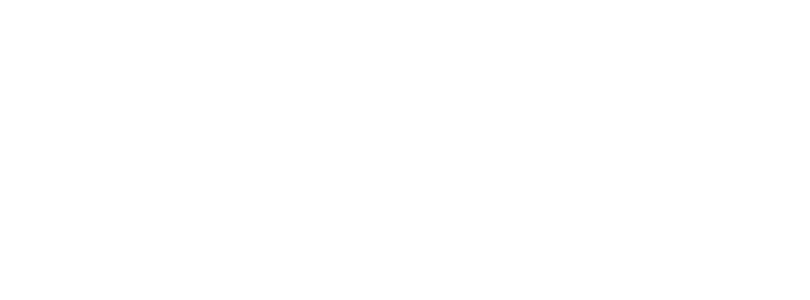
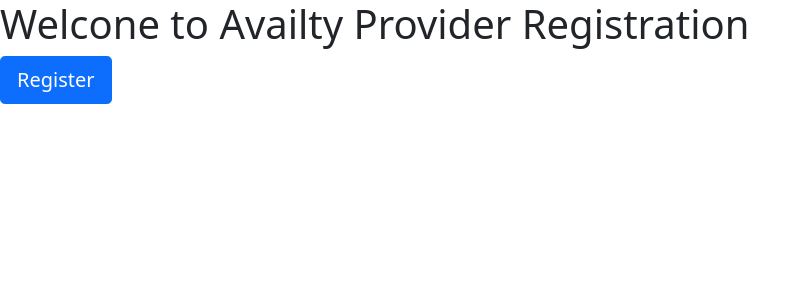
Before and after one commit to fawafula/AvailityProviderRegistration, an Angular app in the folder availty-registration-app/: page / in a window 1280 px wide. Shown: the top 300 px of the page, without its empty margins (0-810 px from the left). Built offline with nearby package versions, Linux system fonts and the light colour scheme.

Commit message:
Added landing page component and routing.

```diff
--- a/availty-registration-app/src/app/app-routing.module.ts
+++ b/availty-registration-app/src/app/app-routing.module.ts
@@ -1,9 +1,10 @@
 import { NgModule } from '@angular/core';
 import { RouterModule, Routes } from '@angular/router';
-import { AppComponent } from './app.component';
+import { LandingPageComponent } from './landing-page/landing-page.component';
 import { RegisterComponent } from './register/register.component';
 
 const routes: Routes = [
+  { path: '', component: LandingPageComponent },
   { path: 'register', component: RegisterComponent }
 ];
 
--- a/availty-registration-app/src/app/app.module.ts
+++ b/availty-registration-app/src/app/app.module.ts
@@ -4,11 +4,13 @@
 import { AppRoutingModule } from './app-routing.module';
 import { AppComponent } from './app.component';
 import { RegisterComponent } from './register/register.component';
+import { LandingPageComponent } from './landing-page/landing-page.component';
 
 @NgModule({
   declarations: [
     AppComponent,
-    RegisterComponent
+    RegisterComponent,
+    LandingPageComponent
   ],
   imports: [
     BrowserModule,
--- /dev/null
+++ b/availty-registration-app/src/app/landing-page/landing-page.component.html
@@ -0,0 +1,9 @@
+<div>
+    <h1>Welcone to Availty Provider Registration</h1>
+</div>
+
+<div>
+    <button type="button" class="btn btn-primary btn-lg" onclick="window.location.href = '/register';">
+        Register
+    </button>
+</div>
--- /dev/null
+++ b/availty-registration-app/src/app/landing-page/landing-page.component.ts
@@ -0,0 +1,15 @@
+import { Component, OnInit } from '@angular/core';
+
+@Component({
+  selector: 'app-landing-page',
+  templateUrl: './landing-page.component.html',
+  styleUrls: ['./landing-page.component.css']
+})
+export class LandingPageComponent implements OnInit {
+
+  constructor() { }
+
+  ngOnInit(): void {
+  }
+
+}
```
Also changed, not shown: availty-registration-app/src/app/landing-page/landing-page.component.css (added), 1 other file (tests, documents, lock files or other folders).
